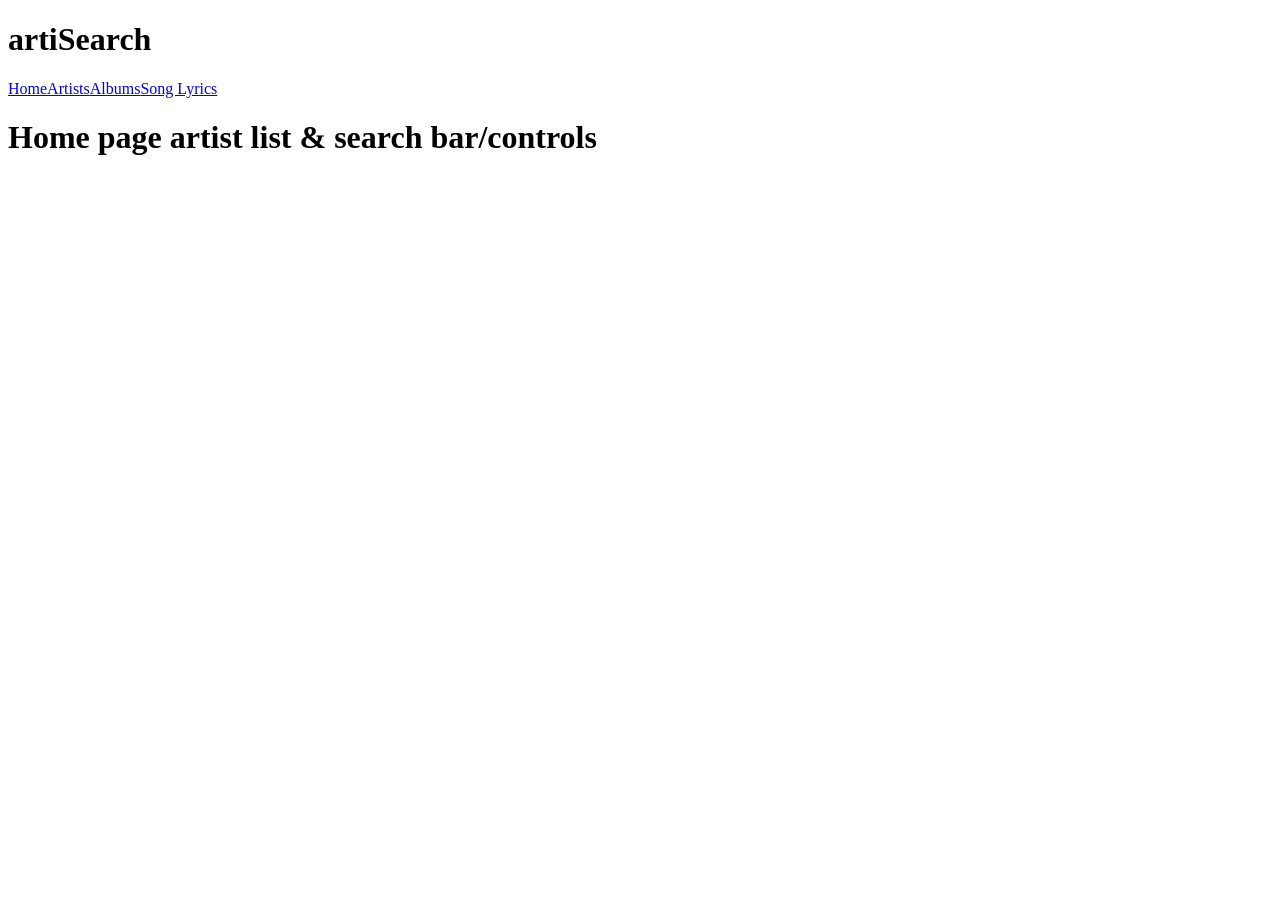
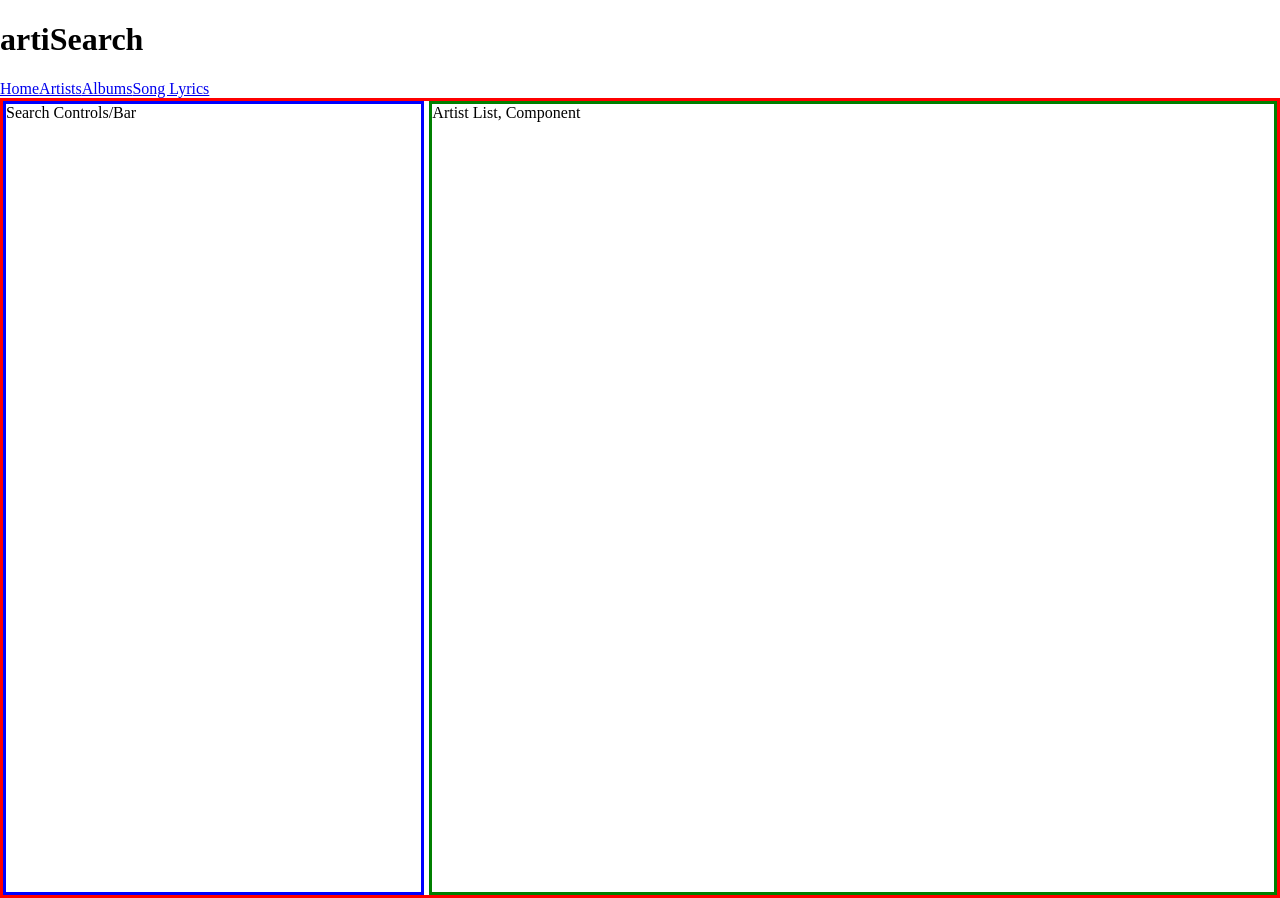
Before and after one commit to juliannevela/artiSearch, a React app: page / in a window 1280 px wide. Before the commit the page ends 800 px from the top, so only its background shows below. Built offline with nearby package versions, Linux system fonts and the light colour scheme.

Commit message:
added layout to homepage and obnoxious style outlines

```diff
--- a/src/components/app/App.jsx
+++ b/src/components/app/App.jsx
@@ -5,6 +5,7 @@ import ArtistPage from '../../containers/ArtistPage';
 import AlbumPage from '../../containers/AlbumPage';
 import SongLyrics from '../../containers/SongLyrics';
 import Header from './Header';
+import '../styles/main.css';
 
 export default function App() {
   return (
--- /dev/null
+++ b/src/components/styles/main.css
@@ -0,0 +1,30 @@
+* {
+  box-sizing: border-box;
+}
+
+html,
+body,
+div#root {
+  height: 100vh;
+  margin: 0;
+  padding: 0;
+}
+
+.mainContainer {
+  height: 100vh;
+  border: 3px solid red;
+  display: grid;
+  grid-template-columns: 1fr 1fr 1fr;
+  gap: 5px 5px;
+  grid-template-areas: 'Search-Controls Artist-List Artist-List';
+}
+
+.searchControls {
+  border: 3px solid blue;
+  grid-area: Search-Controls;
+}
+
+.artistList {
+  border: 3px solid green;
+  grid-area: Artist-List;
+}
--- a/src/containers/HomePage.jsx
+++ b/src/containers/HomePage.jsx
@@ -1,9 +1,12 @@
 import React from 'react';
+import style from '../components/styles/main.css';
 
 function HomePage() {
+  // Home page artist list & search bar/controls
   return (
-    <main>
-      <h1>Home page artist list & search bar/controls</h1>
+    <main className={style.mainContainer}>
+      <aside className={style.searchControls}>Search Controls/Bar</aside>
+      <section className={style.artistList}>Artist List, Component</section>
     </main>
   );
 }
```
